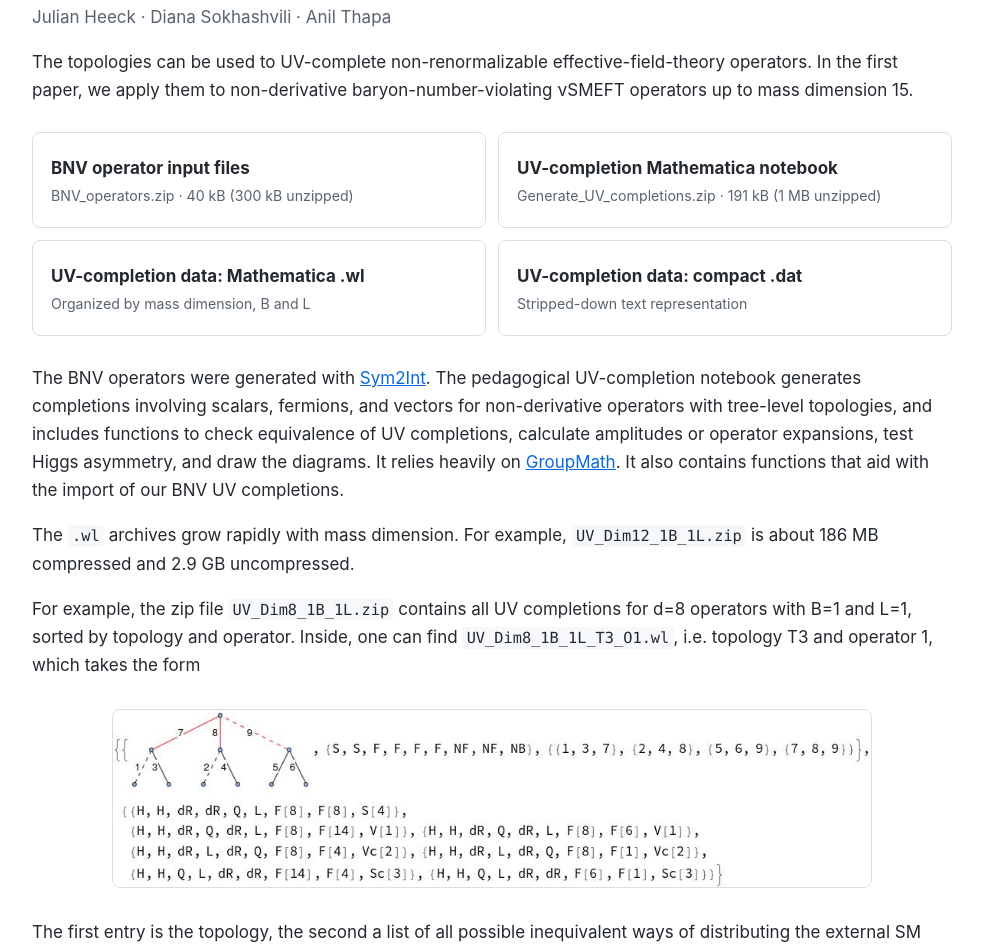
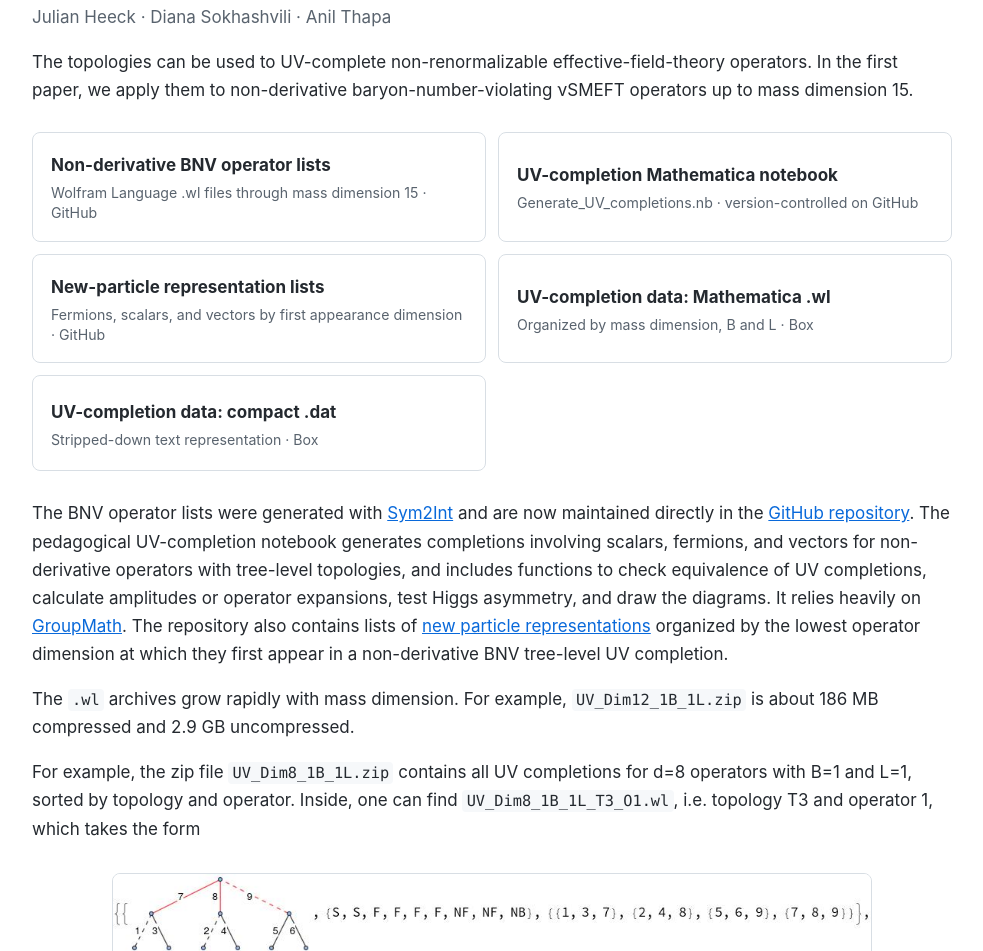
Before and after one commit to julian-heeck/BNV, a plain HTML site: page index.html in a window 1280 px wide. Shown: the part 3013-3964 px from the top of the page, without its empty margins (148-1131 px from the left). Drawn offline with Linux system fonts and the light colour scheme.

Commit message:
Update index.html

```diff
--- a/index.html
+++ b/index.html
@@ -5,7 +5,7 @@
   <meta name="viewport" content="width=device-width, initial-scale=1">
   <meta name="description" content="Code, topology files, and UV-completion data for the baryon-number-violating operator projects by Julian Heeck and collaborators.">
   <title>Baryon-number-violating operators: code & data</title>
-  <link rel="stylesheet" href="style.css">
+  <link rel="stylesheet" href="style.css?v=3">
 </head>
 <body>
   <main class="page">
@@ -118,31 +118,39 @@ T[7][2]   {"S", "F", "F", "F", "F", "NF", "NB"}   {{1, 3, 6}, {2, 6, 7}, {4, 5,
       </p>
 
       <div class="downloads">
-        <a class="download" href="https://virginia.box.com/s/uxgfzwdjxvq5bqca6c9lukcca22g004h">
-          <span>BNV operator input files</span>
-          <small>BNV_operators.zip · 40 kB (300 kB unzipped)</small>
+        <a class="download" href="https://github.com/julian-heeck/BNV/tree/main/nonderivative/operators">
+          <span>Non-derivative BNV operator lists</span>
+          <small>Wolfram Language .wl files through mass dimension 15 · GitHub</small>
         </a>
-        <a class="download" href="https://virginia.box.com/s/v3swg6bbo2bfi9t5evmjp5kzoy59d5yd">
+        <a class="download" href="https://github.com/julian-heeck/BNV/blob/main/nonderivative/Generate_UV_completions.nb">
           <span>UV-completion Mathematica notebook</span>
-          <small>Generate_UV_completions.zip · 191 kB (1 MB unzipped)</small>
+          <small>Generate_UV_completions.nb · version-controlled on GitHub</small>
+        </a>
+        <a class="download" href="https://github.com/julian-heeck/BNV/tree/main/nonderivative/newparticles">
+          <span>New-particle representation lists</span>
+          <small>Fermions, scalars, and vectors by first appearance dimension · GitHub</small>
         </a>
         <a class="download" href="https://virginia.box.com/s/1rhvbq4q97f31p9mgvr3iy7r59rp4ftw">
           <span>UV-completion data: Mathematica .wl</span>
-          <small>Organized by mass dimension, B and L</small>
+          <small>Organized by mass dimension, B and L · Box</small>
         </a>
         <a class="download" href="https://virginia.box.com/s/rh99luf1ttoviqv26s4i9mt1smxahzxv">
           <span>UV-completion data: compact .dat</span>
-          <small>Stripped-down text representation</small>
+          <small>Stripped-down text representation · Box</small>
         </a>
       </div>
 
       <p>
-        The BNV operators were generated with
-        <a href="https://renatofonseca.net/sym2int">Sym2Int</a>. The pedagogical UV-completion notebook generates
-        completions involving scalars, fermions, and vectors for non-derivative operators with tree-level topologies, and includes functions to check
-        equivalence of UV completions, calculate amplitudes or operator expansions, test Higgs
-        asymmetry, and draw the diagrams. It relies heavily on
-        <a href="https://renatofonseca.net/groupmath/">GroupMath</a>. It also contains functions that aid with the import of our BNV UV completions.
+        The BNV operator lists were generated with
+        <a href="https://renatofonseca.net/sym2int">Sym2Int</a> and are now maintained directly in the
+        <a href="https://github.com/julian-heeck/BNV/tree/main/nonderivative/operators">GitHub repository</a>.
+        The pedagogical UV-completion notebook generates completions involving scalars, fermions, and vectors
+        for non-derivative operators with tree-level topologies, and includes functions to check equivalence of
+        UV completions, calculate amplitudes or operator expansions, test Higgs asymmetry, and draw the diagrams.
+        It relies heavily on <a href="https://renatofonseca.net/groupmath/">GroupMath</a>. The repository also
+        contains lists of <a href="https://github.com/julian-heeck/BNV/tree/main/nonderivative/newparticles">new
+        particle representations</a> organized by the lowest operator dimension at which they first appear in a
+        non-derivative BNV tree-level UV completion.
       </p>
       <p>
         The <code>.wl</code> archives grow rapidly with mass dimension. For example,
```
